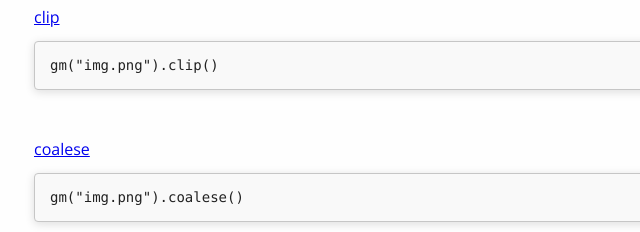
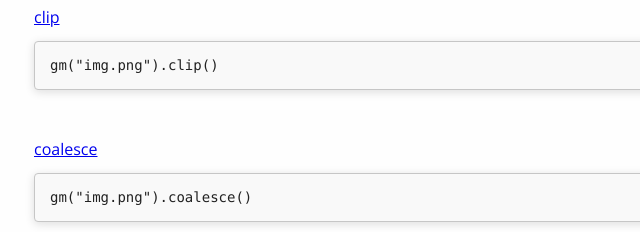
Before and after one commit to aheckmann/gm, a website: page docs.html in a window 1280 px wide. Shown: the part 3700-3932 px from the top of the page, 329-969 px from the left. Drawn offline with nearby package versions, Linux system fonts and the light colour scheme; a web font is replaced by a local one.

Commit message:
#278 Fix

```diff
--- a/docs.html
+++ b/docs.html
@@ -177,8 +177,8 @@ gm("img.png").append("another.jpg", "third.gif", true)
           <li id="clip"><a href="http://www.graphicsmagick.org/GraphicsMagick.html#details-clip">clip</a>
             <pre><code>gm("img.png").clip()</code></pre>
           </li>
-          <li id="coalesce"><a href="http://www.graphicsmagick.org/GraphicsMagick.html#details-coalesce">coalese</a>
-            <pre><code>gm("img.png").coalese()</code></pre>
+          <li id="coalesce"><a href="http://www.graphicsmagick.org/GraphicsMagick.html#details-coalesce">coalesce</a>
+            <pre><code>gm("img.png").coalesce()</code></pre>
           </li>
           <li id="colorize"><a href="http://www.graphicsmagick.org/GraphicsMagick.html#details-colorize">colorize</a>
             <p>Colorize the image with optionally separate red, green, and blue values.</p>
```
